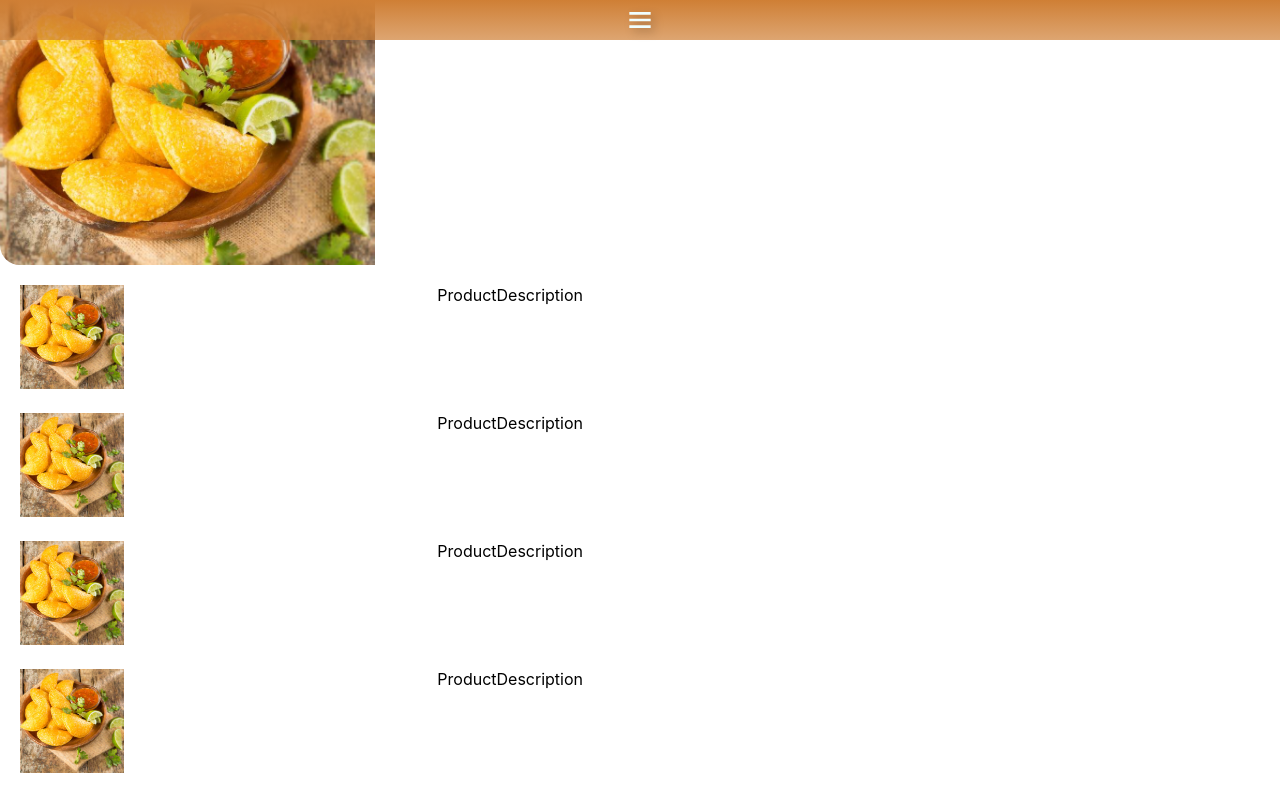
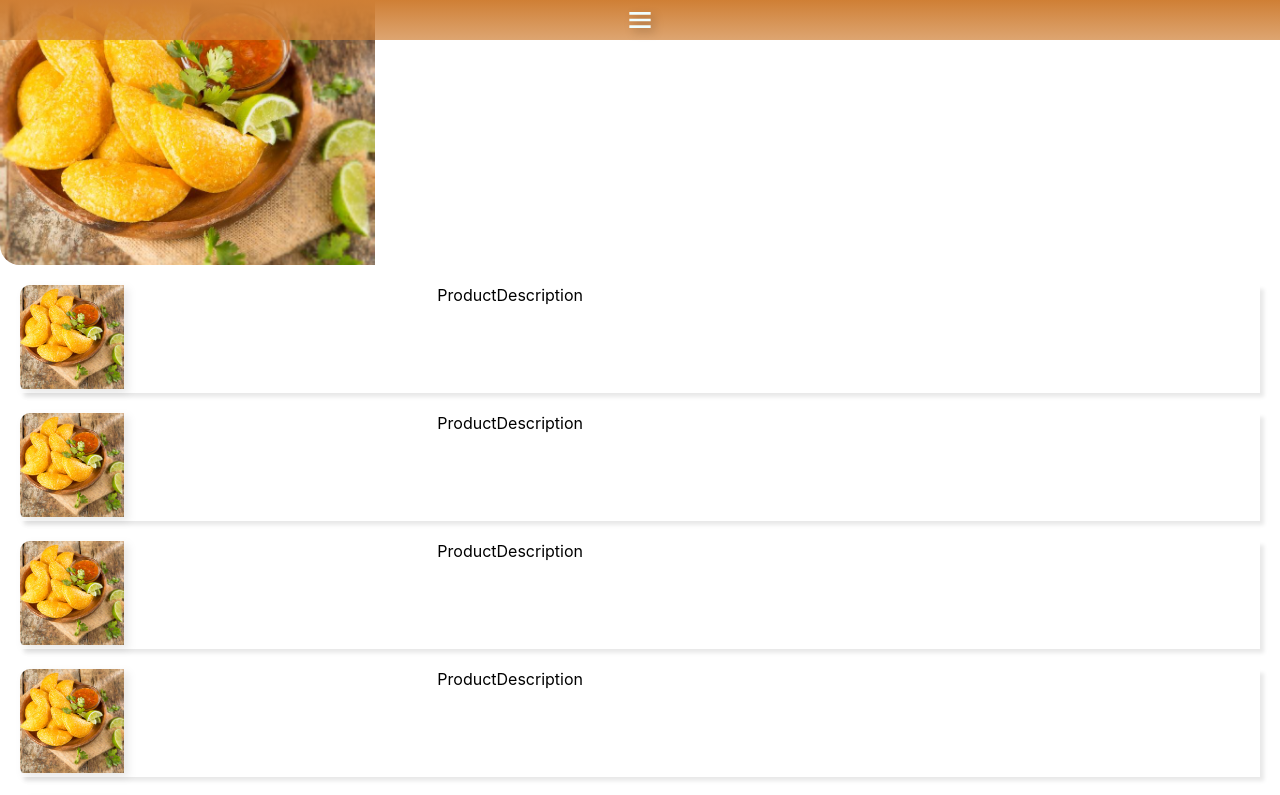
Before and after one commit to bperezgo/empanadas-web-page, a Next.js app: page / in a window 1280 px wide. Shown: the top 795 px of the page. Built offline with nearby package versions, Linux system fonts and the light colour scheme.

Commit message:
feat: mock up of all product list with ProductImage

```diff
--- a/components/Product/Product.module.scss
+++ b/components/Product/Product.module.scss
@@ -3,4 +3,5 @@
   display: grid;
   grid-template-columns: repeat(6, 1fr);
   gap: 12px;
+  box-shadow: 4px 4px 4px rgba(0, 0, 0, 0.09);
 }
--- a/components/ProductImage/styles.module.scss
+++ b/components/ProductImage/styles.module.scss
@@ -1,4 +1,11 @@
 .ProductImage {
   grid-column-start: 1;
   grid-column-end: 3;
+  border-radius: 10px;
+  overflow: hidden;
+  -webkit-filter: drop-shadow(4px 4px 4px rgba(0, 0, 0, 0.09));
+  filter: drop-shadow(4px 4px 4px rgba(0, 0, 0, 0.09));
+  & img {
+    object-fit: fill;
+  }
 }
```
